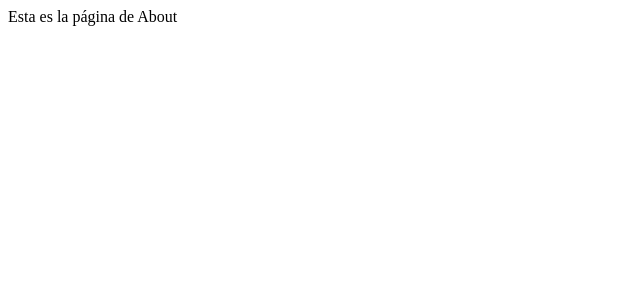
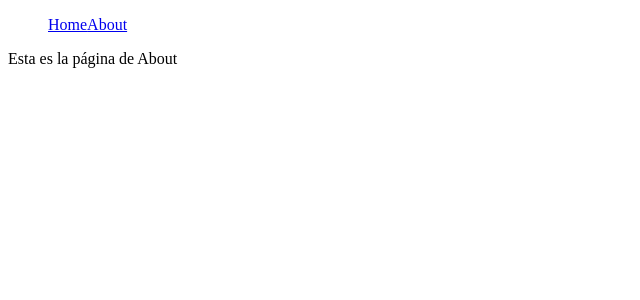
Before and after one commit to cristianiniguez/curso_nextjs, a Next.js app: page /about in a window 1280 px wide. Shown: the top 300 px of the page, without its empty margins (0-640 px from the left). Built offline with nearby package versions, Linux system fonts and the light colour scheme.

Commit message:
routing: enlazando paginas

```diff
--- /dev/null
+++ b/components/Navbar/Navbar.jsx
@@ -0,0 +1,19 @@
+import React from 'react';
+import Link from 'next/link';
+
+const Navbar = () => {
+  return (
+    <nav>
+      <menu>
+        <Link href='/'>
+          <a>Home</a>
+        </Link>
+        <Link href='/about'>
+          <a>About</a>
+        </Link>
+      </menu>
+    </nav>
+  );
+};
+
+export default Navbar;
--- a/pages/about.jsx
+++ b/pages/about.jsx
@@ -1,7 +1,13 @@
 import React from 'react';
+import Navbar from '../components/Navbar/Navbar';
 
 const About = () => {
-  return <div>Esta es la página de About</div>;
+  return (
+    <div>
+      <Navbar />
+      <p>Esta es la página de About</p>
+    </div>
+  );
 };
 
 export default About;
--- a/pages/index.jsx
+++ b/pages/index.jsx
@@ -1,9 +1,11 @@
 import React from 'react';
+import Navbar from '../components/Navbar/Navbar';
 
 class Home extends React.Component {
   render() {
     return (
       <div>
+        <Navbar />
         <h1>Hola Cristian</h1>
       </div>
     );
```
